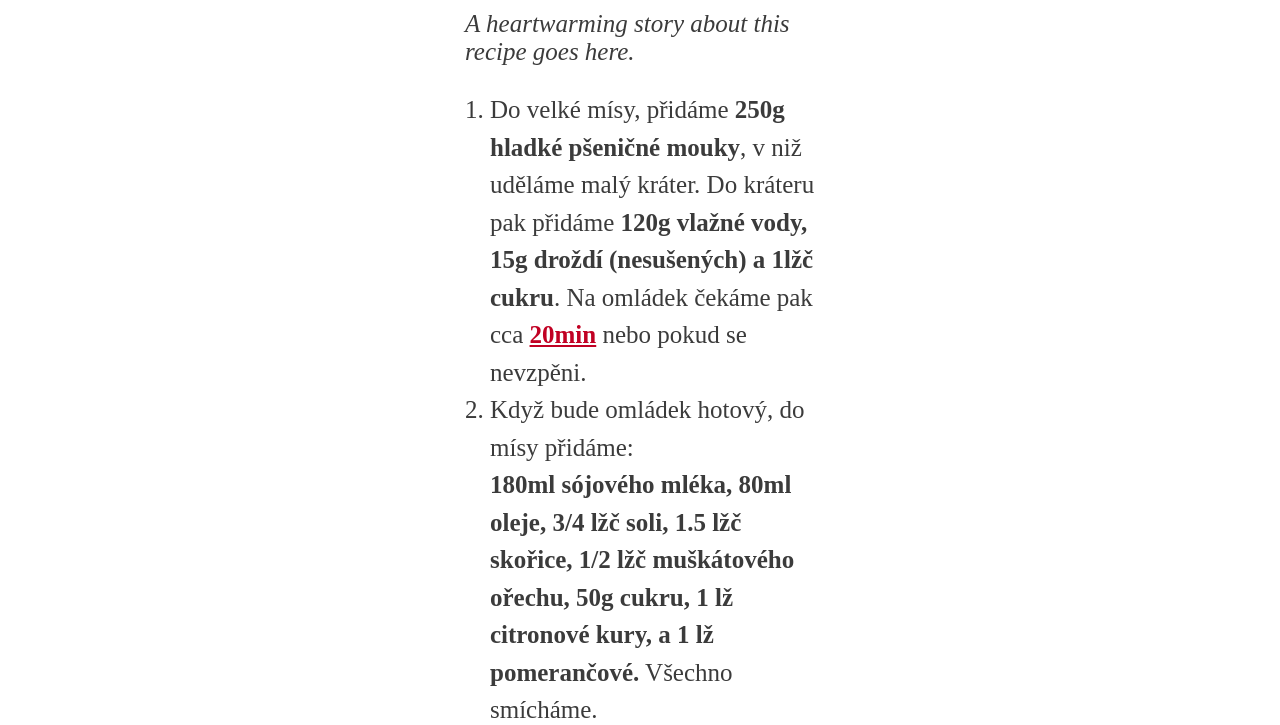
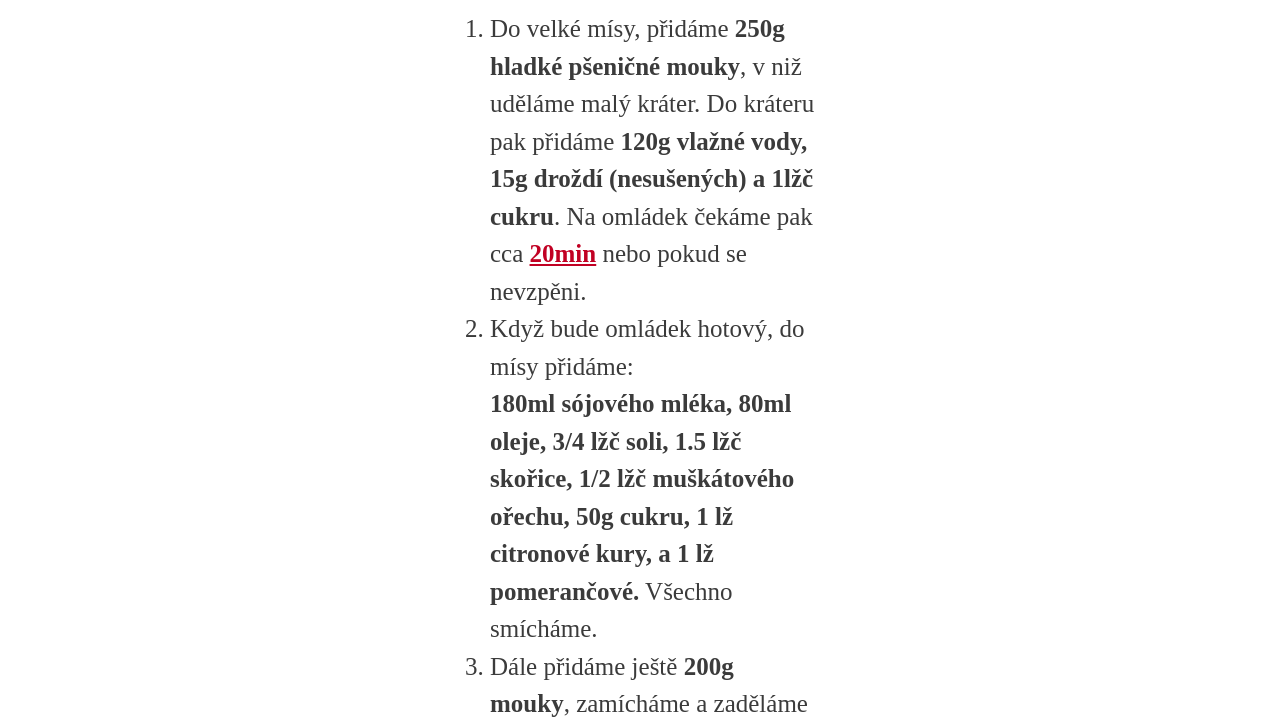
Before and after one commit to xladdd/xladdd.github.io, a plain HTML site: page tofu/peceni/veliko-buchta.html in a window 1280 px wide. Shown: the part 224-949 px from the top of the page. Drawn offline with Linux system fonts and the light colour scheme; a web font is replaced by a local one.

Commit message:
remove desc

```diff
--- a/tofu/peceni/veliko-buchta.html
+++ b/tofu/peceni/veliko-buchta.html
@@ -32,8 +32,6 @@
 
     <h2>Velikonoční buchty</h2>
 
-    <p id='description'>A heartwarming story about this recipe goes here.</p>
-
     <ol id='method'>
         <li>Do velké mísy, přidáme <b>250g hladké pšeničné mouky</b>, v niž uděláme malý kráter. Do kráteru pak přidáme <b>120g vlažné vody, 15g droždí (nesušených) a 1lžč cukru</b>. Na omládek čekáme pak cca <span class="timerTrigger">20min</span> nebo pokud se nevzpěni.</li>
         <li>Když bude omládek hotový, do mísy přidáme:<br>
```
